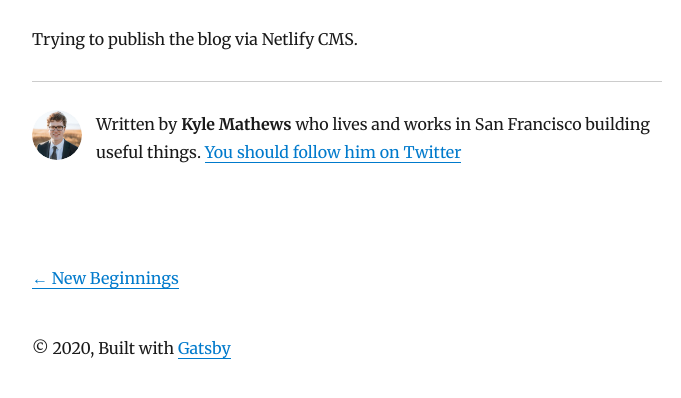
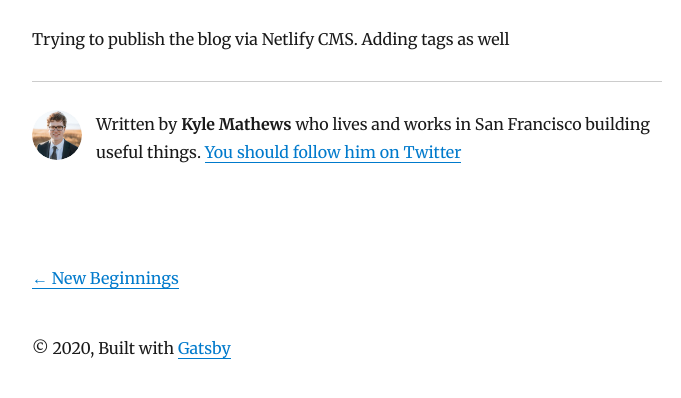
Before and after one commit to ankitjain28may/netlify-cms-gatsby, a Gatsby site: page /hello-world-via-netlify-cms/ in a window 1280 px wide. Shown: the part 170-568 px from the top of the page, without its empty margins (293-974 px from the left). Built offline with nearby package versions, Linux system fonts and the light colour scheme; Gatsby itself is replaced by a stand-in of ours; some packages are replaced by stand-ins of ours.

Commit message:
Update Blog “hello-world-via-netlify-cms/index”

```diff
--- a/content/blog/hello-world-via-netlify-cms/index.md
+++ b/content/blog/hello-world-via-netlify-cms/index.md
@@ -3,4 +3,4 @@ title: Hello World via Netlify CMS
 date: 2020-07-30T19:10:00.902Z
 description: Hello World via Netlify CMS
 ---
-Trying to publish the blog via Netlify CMS.
+Trying to publish the blog via Netlify CMS. Adding tags as well
```
